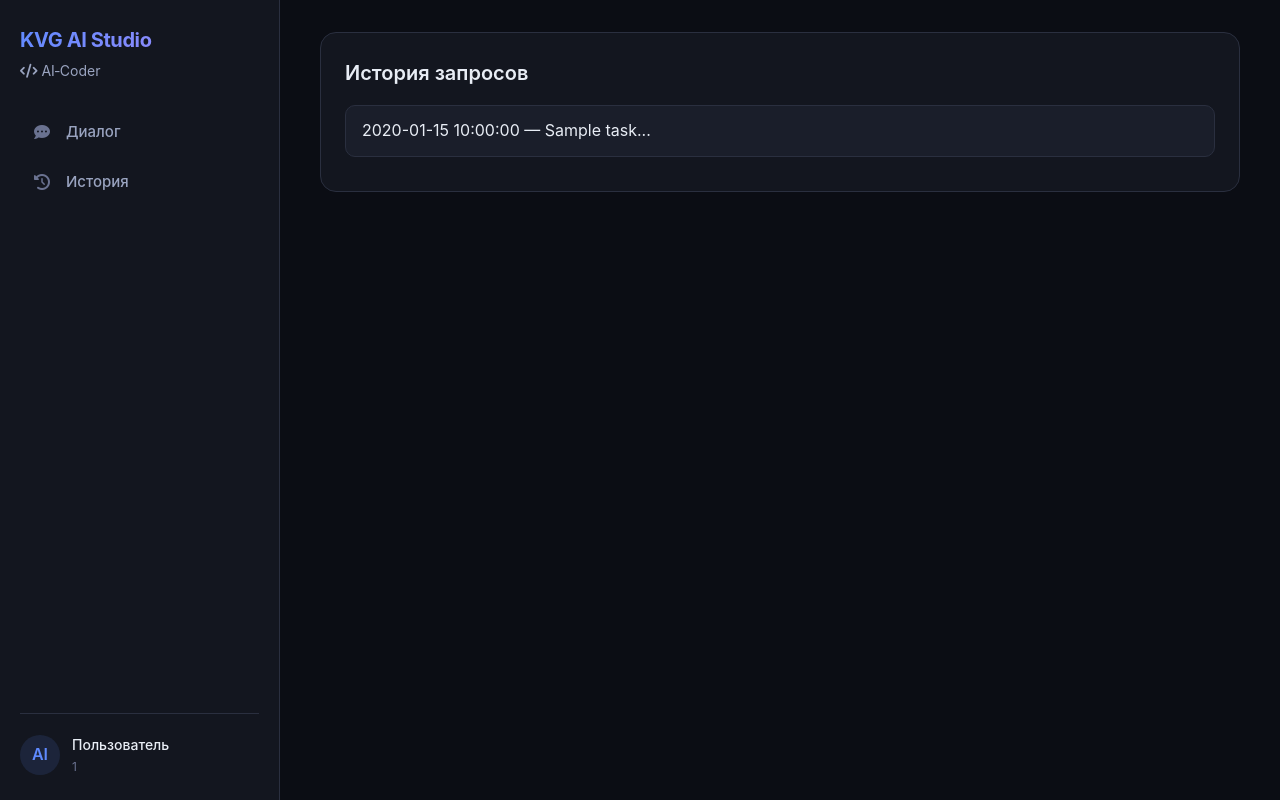
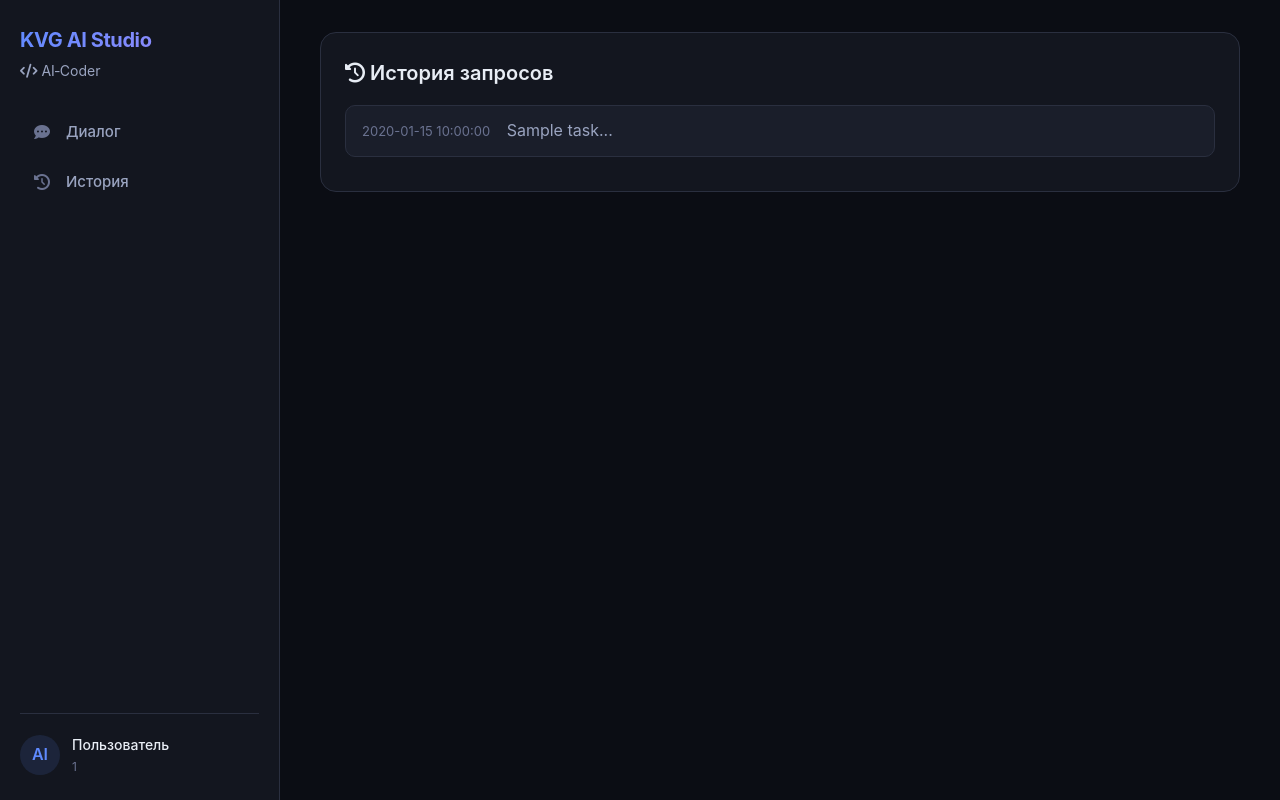
Before and after one commit to mrvan1000000-boop/kvgai-ai-coder, a FastAPI app: template templates/ai_coder_history.html in a window 1280 px wide. Run offline with FastAPI, Linux system fonts and the light colour scheme; the template is opened without the code that fills it: most values are stand-ins (such as "Sample title", 1, 10 or a date in 2020).

Commit message:
Enhance request history layout with icons and spans

```diff
--- a/templates/ai_coder_history.html
+++ b/templates/ai_coder_history.html
@@ -1,14 +1,12 @@
 {% extends "layout.html" %}
 {% block content %}
-
 <div class="card">
-  <div class="card-title">История запросов</div>
-
+  <div class="card-title"><i class="fas fa-clock-rotate-left"></i> История запросов</div>
   {% for item in items %}
     <a href="/admin/ai-coder/history/item/{{ item.id }}" class="history-item">
-      {{ item.created_at }} — {{ item.task[:80] }}...
+      <span class="date">{{ item.created_at }}</span>
+      <span class="task-preview">{{ item.task[:80] }}...</span>
     </a>
   {% endfor %}
 </div>
-
 {% endblock %}
```
